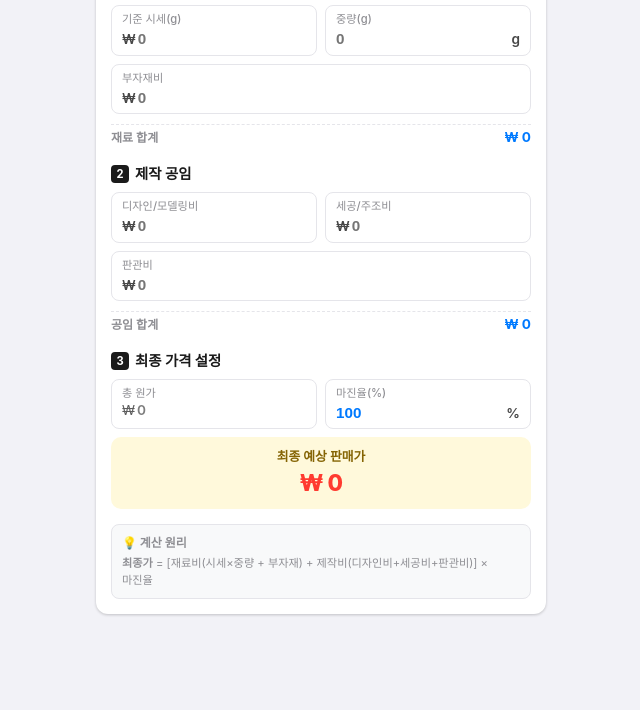
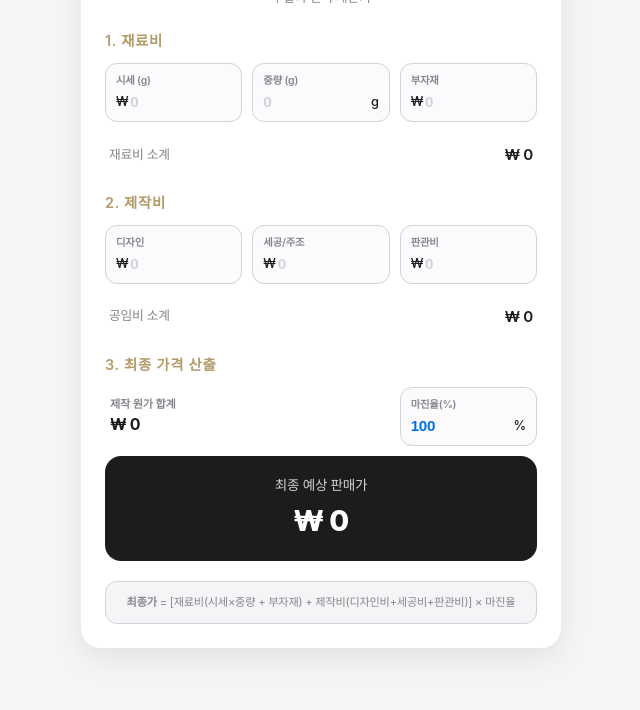
Before and after one commit to geljsj/Jewelry-Price-Estimator, a plain HTML site: page index.html in a window 1280 px wide. Shown: the part 90-800 px from the top of the page, without its empty margins (319-959 px from the left). Drawn offline with Linux system fonts and the light colour scheme.

Commit message:
Update index.html

```diff
--- a/index.html
+++ b/index.html
@@ -3,201 +3,237 @@
 <head>
     <meta charset="UTF-8">
     <meta name="viewport" content="width=device-width, initial-scale=1.0, maximum-scale=1.0, user-scalable=no">
-    <title>Jewelry Calc Mobile</title>
+    <title>Jewelry Price Estimator</title>
     <style>
-        /* 라이트 모드 (기본값) */
         :root {
-            --primary: #1a1a1a;
-            --accent: #007aff;
-            --bg: #f2f2f7;
+            --primary: #1c1c1e;
+            --accent: #0071e3;
+            --bg: #f5f5f7;
             --card: #ffffff;
-            --border: #e5e5ea;
-            --sub-text: #8e8e93;
+            --border: #d2d2d7;
+            --input-bg: #fbfbfd;
+            --sub-text: #86868b;
             --red: #ff3b30;
-            --final-bg: #fff9db;
-            --final-text: #856404;
-            --formula-bg: #f8f9fa;
+            --gold: #b39a6a;
+            --final-bg: #fdf6e3;
+            --final-text: #48484a;
         }
 
-        /* 다크 모드 설정 */
         @media (prefers-color-scheme: dark) {
             :root {
-                --primary: #ffffff;
+                --primary: #f5f5f7;
                 --accent: #0a84ff;
                 --bg: #000000;
                 --card: #1c1c1e;
-                --border: #38383a;
-                --sub-text: #8e8e93;
+                --border: #3a3a3c;
+                --input-bg: #2c2c2e;
+                --sub-text: #98989d;
                 --red: #ff453a;
+                --gold: #d4bb8e;
                 --final-bg: #2c2c0e;
-                --final-text: #ffec99;
-                --formula-bg: #2c2c2e;
+                --final-text: #f5f5f7;
             }
         }
 
-        * { box-sizing: border-box; -webkit-tap-highlight-color: transparent; }
+        * { box-sizing: border-box; -webkit-tap-highlight-color: transparent; letter-spacing: -0.02em; }
         body {
-            font-family: -apple-system, BlinkMacSystemFont, "Segoe UI", Roboto, sans-serif;
-            background-color: var(--bg); margin: 0; padding: 10px; color: var(--primary);
-            line-height: 1.3; transition: background-color 0.3s ease;
+            font-family: -apple-system, BlinkMacSystemFont, "SF Pro Display", "Pretendard", sans-serif;
+            background-color: var(--bg); margin: 0; padding: 20px 15px; color: var(--primary);
+            line-height: 1.4; transition: all 0.3s ease;
         }
 
         .calc-card {
-            background: var(--card); border-radius: 12px;
-            width: 100%; max-width: 450px; margin: 0 auto;
-            box-shadow: 0 1px 3px rgba(0,0,0,0.2); padding: 15px;
+            background: var(--card); border-radius: 20px;
+            width: 100%; max-width: 480px; margin: 0 auto;
+            box-shadow: 0 10px 30px rgba(0,0,0,0.08); padding: 24px;
         }
 
-        .main-title {
-            font-size: 1.5rem; font-weight: 800; text-align: center; margin-bottom: 12px;
-        }
+        .main-header { text-align: center; margin-bottom: 24px; }
+        .main-title { font-size: 1.4rem; font-weight: 700; margin: 0; }
+        .main-subtitle { font-size: 0.8rem; color: var(--sub-text); margin-top: 4px; }
 
-        .section { margin-bottom: 14px; }
-
+        .section { margin-bottom: 24px; }
         .section-header {
-            font-size: 0.9rem; font-weight: 700; color: var(--primary);
-            margin-bottom: 8px; display: flex; align-items: center; gap: 6px;
-        }
-        .section-header span {
-            background: var(--primary); color: var(--card); width: 18px; height: 18px;
-            display: flex; align-items: center; justify-content: center;
-            border-radius: 4px; font-size: 0.7rem;
+            font-size: 0.9rem; font-weight: 600; color: var(--gold);
+            margin-bottom: 12px; display: flex; align-items: center; gap: 8px;
+            text-transform: uppercase; letter-spacing: 0.05em;
         }
 
         .grid-container {
-            display: grid; grid-template-columns: repeat(2, 1fr); gap: 8px;
+            display: grid; grid-template-columns: repeat(3, 1fr); gap: 10px;
         }
+
         .input-group {
-            background: var(--card); padding: 6px 10px; border-radius: 8px;
-            border: 1px solid var(--border);
+            background: var(--input-bg); padding: 10px 10px; border-radius: 12px;
+            border: 1px solid var(--border); transition: all 0.2s ease;
         }
-        .full-width { grid-column: span 2; }
+        .input-group:focus-within { border-color: var(--accent); box-shadow: 0 0 0 3px rgba(0,113,227,0.1); }
 
         .input-group label {
-            display: block; font-size: 0.7rem; color: var(--sub-text);
-            margin-bottom: 2px; font-weight: 500;
+            display: block; font-size: 0.65rem; color: var(--sub-text);
+            margin-bottom: 4px; font-weight: 600;
         }
-        .input-wrapper { display: flex; align-items: baseline; gap: 2px; }
-        .input-wrapper span { font-size: 0.85rem; font-weight: 600; color: var(--primary); opacity: 0.8; }
+        .input-wrapper { display: flex; align-items: center; gap: 2px; }
+        .input-wrapper span { font-size: 0.8rem; font-weight: 500; color: var(--primary); }
 
         input {
             width: 100%; border: none; background: transparent;
-            font-size: 0.95rem; font-weight: 700; color: var(--primary);
-            outline: none; padding: 2px 0;
+            font-size: 0.95rem; font-weight: 600; color: var(--primary);
+            outline: none; padding: 0;
+        }
+        input::placeholder { color: var(--border); }
+
+        .sub-total {
+            grid-column: span 3; padding: 12px 4px 4px;
+            display: flex; justify-content: space-between; align-items: center;
+        }
+        .sub-total-label { font-size: 0.8rem; font-weight: 500; color: var(--sub-text); }
+        .sub-total-val { font-size: 0.95rem; font-weight: 600; color: var(--primary); }
+
+        .total-section {
+            background: var(--primary); color: var(--card);
+            border-radius: 16px; padding: 20px; text-align: center;
+            margin-top: 10px; position: relative; overflow: hidden;
+        }
+        .final-price-label { font-weight: 500; font-size: 0.85rem; opacity: 0.8; margin-bottom: 6px; display: block; }
+        .final-price-val { font-size: 1.8rem; color: #fff; font-weight: 800; }
+
+        /* 다크모드 대응 고정 컬러 (결과값 강조) */
+        [id="totalPrice"] { color: #ffffff; }
+        @media (prefers-color-scheme: light) {
+            .total-section { background: #1c1c1e; }
         }
 
-        .sub-total {
-            grid-column: span 2; padding: 4px 0; border-top: 1px dashed var(--border);
-            display: flex; justify-content: space-between; align-items: center;
-            margin-top: 2px;
+        .margin-group { grid-column: span 1; }
+        .cost-info-group {
+            grid-column: span 2; display: flex; flex-direction: column; justify-content: center;
+            padding-left: 5px;
         }
-        .sub-total-label { font-size: 0.75rem; font-weight: 600; color: var(--sub-text); }
-        .sub-total-val { font-size: 0.85rem; font-weight: 700; color: var(--accent); }
-
-        .final-box {
-            background: var(--final-bg); border-radius: 10px; padding: 12px; text-align: center;
-            margin-top: 8px;
-        }
-        .final-price-label { font-weight: 700; font-size: 0.8rem; color: var(--final-text); margin-bottom: 2px; display: block; }
-        .final-price-val { font-size: 1.4rem; color: var(--red); font-weight: 800; letter-spacing: -0.5px; }
 
         .formula-info {
-            margin-top: 15px; padding: 10px; border-radius: 8px;
-            background: var(--formula-bg); border: 1px solid var(--border);
+            margin-top: 20px; padding: 12px; border-radius: 12px;
+            background: var(--bg); border: 1px solid var(--border);
         }
-        .formula-title { font-size: 0.75rem; font-weight: 700; color: var(--sub-text); margin-bottom: 4px; display: block; }
-        .formula-text { font-size: 0.7rem; color: var(--sub-text); line-height: 1.5; word-break: keep-all; }
+        .formula-text { font-size: 0.7rem; color: var(--sub-text); text-align: center; line-height: 1.5; }
 
-        input[type="number"] { height: 20px; }
+        /* 애니메이션 */
+        @keyframes fadeIn { from { opacity: 0; transform: translateY(10px); } to { opacity: 1; transform: translateY(0); } }
+        .calc-card { animation: fadeIn 0.5s ease-out; }
     </style>
 </head>
 <body>
 
 <div class="calc-card">
-    <div class="main-title">주얼리 견적 계산기</div>
+    <div class="main-header">
+        <h1 class="main-title">Jewelry Estimates</h1>
+        <div class="main-subtitle">주얼리 견적 계산기</div>
+    </div>
 
     <div class="section">
-        <div class="section-header"><span>1</span> 재료비</div>
+        <div class="section-header">1. 재료비</div>
         <div class="grid-container">
             <div class="input-group">
-                <label>기준 시세(g)</label>
-                <div class="input-wrapper"><span>₩</span><input type="number" id="marketPrice" inputmode="decimal" placeholder="0" onclick="this.select()" oninput="calculate()"></div>
+                <label>시세 (g)</label>
+                <div class="input-wrapper"><span>₩</span><input type="text" id="marketPrice" inputmode="numeric" placeholder="0" oninput="handleInput(this)"></div>
             </div>
             <div class="input-group">
-                <label>중량(g)</label>
-                <div class="input-wrapper"><input type="number" id="weight" step="0.01" inputmode="decimal" placeholder="0" onclick="this.select()" oninput="calculate()"><span>g</span></div>
+                <label>중량 (g)</label>
+                <div class="input-wrapper"><input type="text" id="weight" inputmode="decimal" placeholder="0" oninput="handleInput(this)"><span>g</span></div>
             </div>
-            <div class="input-group full-width">
-                <label>부자재비</label>
-                <div class="input-wrapper"><span>₩</span><input type="number" id="subMat" inputmode="decimal" placeholder="0" onclick="this.select()" oninput="calculate()"></div>
+            <div class="input-group">
+                <label>부자재</label>
+                <div class="input-wrapper"><span>₩</span><input type="text" id="subMat" inputmode="numeric" placeholder="0" oninput="handleInput(this)"></div>
             </div>
             <div class="sub-total">
-                <div class="sub-total-label">재료 합계</div>
+                <div class="sub-total-label">재료비 소계</div>
                 <div class="sub-total-val">₩ <span id="matSum">0</span></div>
             </div>
         </div>
     </div>
 
     <div class="section">
-        <div class="section-header"><span>2</span> 제작 공임</div>
+        <div class="section-header">2. 제작비</div>
         <div class="grid-container">
             <div class="input-group">
-                <label>디자인/모델링비</label>
-                <div class="input-wrapper"><span>₩</span><input type="number" id="design" inputmode="decimal" placeholder="0" onclick="this.select()" oninput="calculate()"></div>
+                <label>디자인</label>
+                <div class="input-wrapper"><span>₩</span><input type="text" id="design" inputmode="numeric" placeholder="0" oninput="handleInput(this)"></div>
             </div>
             <div class="input-group">
-                <label>세공/주조비</label>
-                <div class="input-wrapper"><span>₩</span><input type="number" id="craft" inputmode="decimal" placeholder="0" onclick="this.select()" oninput="calculate()"></div>
+                <label>세공/주조</label>
+                <div class="input-wrapper"><span>₩</span><input type="text" id="craft" inputmode="numeric" placeholder="0" oninput="handleInput(this)"></div>
             </div>
-            <div class="input-group full-width">
+            <div class="input-group">
                 <label>판관비</label>
-                <div class="input-wrapper"><span>₩</span><input type="number" id="admin" inputmode="decimal" placeholder="0" onclick="this.select()" oninput="calculate()"></div>
+                <div class="input-wrapper"><span>₩</span><input type="text" id="admin" inputmode="numeric" placeholder="0" oninput="handleInput(this)"></div>
             </div>
             <div class="sub-total">
-                <div class="sub-total-label">공임 합계</div>
+                <div class="sub-total-label">공임비 소계</div>
                 <div class="sub-total-val">₩ <span id="laborSum">0</span></div>
             </div>
         </div>
     </div>
 
     <div class="section" style="margin-bottom: 0;">
-        <div class="section-header"><span>3</span> 최종 가격 설정</div>
-        <div class="grid-container" style="margin-bottom: 8px;">
-            <div class="input-group">
-                <label>총 원가</label>
-                <div class="input-wrapper" style="opacity: 0.7; font-size: 0.85rem;">₩<span id="totalCost">0</span></div>
+        <div class="section-header">3. 최종 가격 산출</div>
+        <div class="grid-container">
+            <div class="cost-info-group">
+                <span style="font-size: 0.7rem; color: var(--sub-text); font-weight: 600;">제작 원가 합계</span>
+                <span style="font-size: 1rem; font-weight: 700;">₩ <span id="totalCost">0</span></span>
             </div>
-            <div class="input-group">
+            <div class="input-group margin-group">
                 <label>마진율(%)</label>
-                <div class="input-wrapper"><input type="number" id="marginInput" value="100" inputmode="decimal" style="color: var(--accent);" onclick="this.select()" oninput="calculate()"><span>%</span></div>
+                <div class="input-wrapper"><input type="text" id="marginInput" value="100" inputmode="numeric" oninput="handleInput(this)" style="color: var(--accent);"><span>%</span></div>
             </div>
         </div>
 
-        <div class="final-box">
+        <div class="total-section">
             <span class="final-price-label">최종 예상 판매가</span>
             <div class="final-price-val">₩ <span id="totalPrice">0</span></div>
         </div>
     </div>
 
     <div class="formula-info">
-        <span class="formula-title">💡 계산 원리</span>
         <div class="formula-text">
-            <strong>최종가</strong> = [재료비(시세×중량 + 부자재) + 제작비(디자인비+세공비+판관비)] × 마진율
+            <b>최종가</b> = [재료비(시세×중량 + 부자재) + 제작비(디자인비+세공비+판관비)] × 마진율
         </div>
     </div>
 </div>
 
 <script>
+    function formatNumber(n) {
+        return n.replace(/\D/g, "").replace(/\B(?=(\d{3})+(?!\d))/g, ",");
+    }
+
+    function formatDecimal(n) {
+        const parts = n.replace(/[^0-9.]/g, "").split(".");
+        parts[0] = parts[0].replace(/\B(?=(\d{3})+(?!\d))/g, ",");
+        if (parts.length > 2) return parts[0] + "." + parts[1];
+        return parts.join(".");
+    }
+
+    function handleInput(el) {
+        let val = el.value;
+        if (el.id === 'weight') {
+            el.value = formatDecimal(val);
+        } else {
+            el.value = formatNumber(val);
+        }
+        calculate();
+    }
+
     function calculate() {
-        const getValue = (id) => parseFloat(document.getElementById(id).value) || 0;
+        const parseValue = (id) => {
+            const val = document.getElementById(id).value.replace(/,/g, "");
+            return parseFloat(val) || 0;
+        };
 
-        const market = getValue('marketPrice');
-        const weight = getValue('weight');
-        const subMat = getValue('subMat');
-        const design = getValue('design');
-        const craft = getValue('craft');
-        const admin = getValue('admin');
-        const marginVal = document.getElementById('marginInput').value;
+        const market = parseValue('marketPrice');
+        const weight = parseValue('weight');
+        const subMat = parseValue('subMat');
+        const design = parseValue('design');
+        const craft = parseValue('craft');
+        const admin = parseValue('admin');
+        const marginVal = document.getElementById('marginInput').value.replace(/,/g, "");
         const margin = marginVal === "" ? 100 : parseFloat(marginVal);
 
         const matTotal = (market * weight) + subMat;
@@ -205,11 +241,13 @@
         const costSum = matTotal + laborTotal;
         const finalPrice = costSum * (1 + margin / 100);
 
-        document.getElementById('matSum').innerText = matTotal.toLocaleString();
-        document.getElementById('laborSum').innerText = laborTotal.toLocaleString();
-        document.getElementById('totalCost').innerText = costSum.toLocaleString();
+        document.getElementById('matSum').innerText = Math.round(matTotal).toLocaleString();
+        document.getElementById('laborSum').innerText = Math.round(laborTotal).toLocaleString();
+        document.getElementById('totalCost').innerText = Math.round(costSum).toLocaleString();
         document.getElementById('totalPrice').innerText = Math.round(finalPrice).toLocaleString();
     }
+
+    window.onload = calculate;
 </script>
 
 </body>
```
